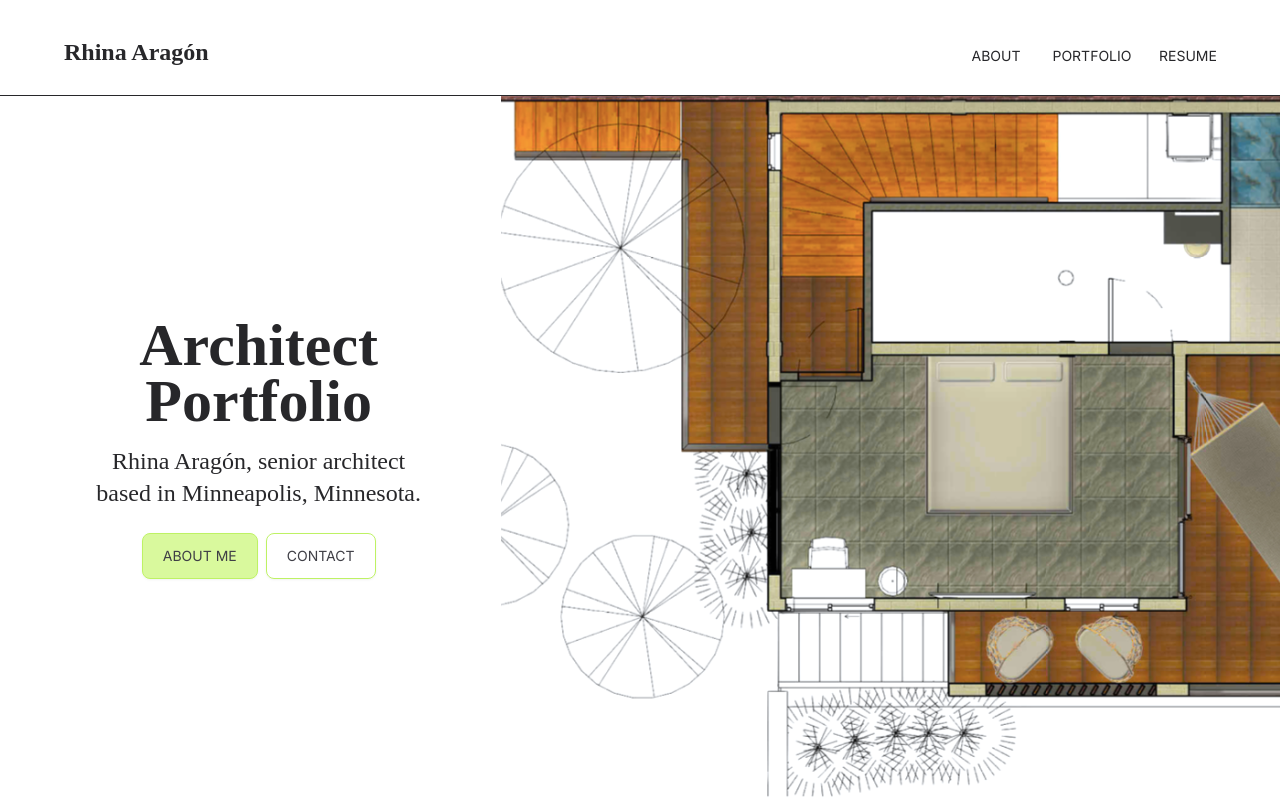
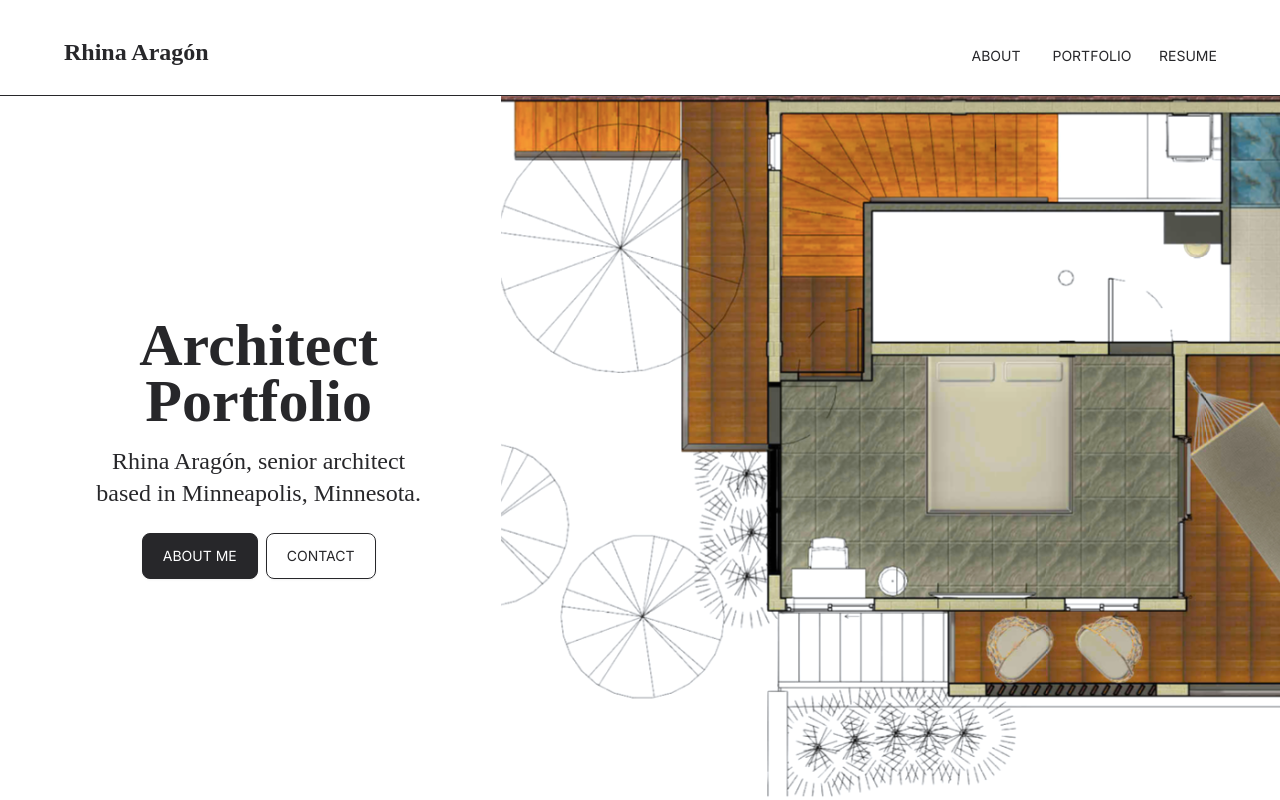
Before and after one commit to liz-garcia/architect-portfolio, a React (Vite) app in the folder client/: page / in a window 1280 px wide. Shown: the top 800 px of the page. Built offline with nearby package versions, Linux system fonts and the light colour scheme; a web font is replaced by a local one.

Commit message:
Updated button styles and colors.

```diff
--- a/client/src/components/Buttons/PrimaryLink.jsx
+++ b/client/src/components/Buttons/PrimaryLink.jsx
@@ -3,11 +3,11 @@ import { Link } from "react-router-dom";
 
 // Tailwind CSS utility classes
 const size = "w-fit min-w-fit";
-const text = "font-normal text-zinc-700 text-center uppercase text-sm";
+const text = "font-normal text-white text-center uppercase text-sm";
 const layout = "block px-5 py-3 rounded-lg";
-const color = "bg-lime-200 border border-lime-300 drop-shadow-sm";
+const color = "bg-zinc-800 border border-zinc-800 drop-shadow-sm";
 const hoverColor = "hover:bg-lime-300 hover:border-lime-400";
-const hoverFont = "hover:text-zinc-700 hover:font-normal hover:text-sm";
+const hoverFont = "hover:text-zinc-800 hover:font-normal hover:text-sm";
 const transition =
   "hover:scale-105 transform transition ease-in-out duration-500";
 
--- a/client/src/components/Buttons/SecondaryLink.jsx
+++ b/client/src/components/Buttons/SecondaryLink.jsx
@@ -3,11 +3,11 @@ import { Link } from "react-router-dom";
 
 // Tailwind CSS utility classes
 const size = "w-fit min-w-fit";
-const text = "font-normal text-zinc-700 text-center uppercase text-sm";
+const text = "font-normal text-zinc-800 text-center uppercase text-sm";
 const layout = "block px-5 py-3 rounded-lg";
-const color = "bg-[#FFFFFF] border border-lime-300 drop-shadow-sm";
+const color = "bg-[#FFFFFF] border border-zinc-800 drop-shadow-sm";
 const hoverColor = "hover:bg-lime-300 hover:border-lime-400";
-const hoverFont = "hover:text-zinc-700 hover:font-normal hover:text-sm";
+const hoverFont = "hover:text-zinc-800 hover:font-normal hover:text-sm";
 const transition =
   "hover:scale-105 transform transition ease-in-out duration-500";
 
--- a/client/src/pages/About/FeaturedProjectsSection.jsx
+++ b/client/src/pages/About/FeaturedProjectsSection.jsx
@@ -5,7 +5,7 @@ import project3 from "../../assets/projects/project3.png";
 
 // Tailwind CSS utility classes
 const featuredProjectsStyle =
-  "flex-1 p-12 bg-zinc-950 text-white h-2/3 md:h-auto sm:flex-none sm:h-screen flex justify-center gap-8";
+  "flex-1 p-12 bg-zinc-900 text-white h-2/3 md:h-auto sm:flex-none sm:h-screen flex justify-center gap-8";
 const projectContainerStyle = "w-3/12";
 
 // FeaturedProjectsSection component
```
